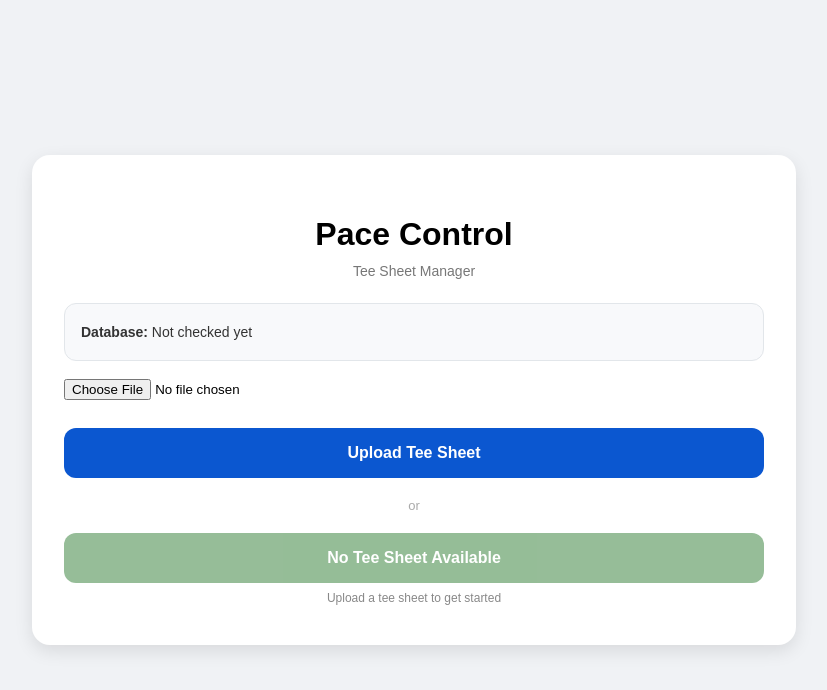
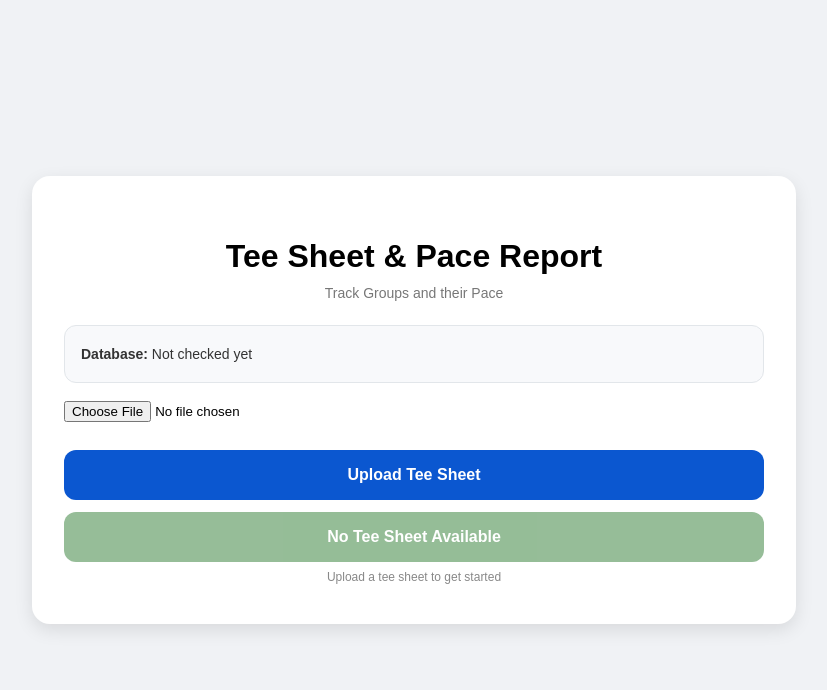
Before and after one commit to nicholasdemarcoo-ui/pacecontrol, a Flask app: page / in a window 1280 px wide. Shown: the top 690 px of the page, without its empty margins (226-1053 px from the left). Run offline with Flask 3, Linux system fonts and the light colour scheme.

Commit message:
update13

```diff
--- a/templates/index.html
+++ b/templates/index.html
@@ -3,7 +3,7 @@
 <head>
     <meta charset="UTF-8">
     <meta name="viewport" content="width=device-width, initial-scale=1.0">
-    <title>Pace Control</title>
+    <title>Course Report</title>
 
     <style>
         body {
@@ -132,8 +132,8 @@
 
     <div class="container">
 
-        <h1>Pace Control</h1>
-        <div class="subtitle">Tee Sheet Manager</div>
+        <h1>Tee Sheet & Pace Report</h1>
+        <div class="subtitle">Track Groups and their Pace</div>
 
         <div class="status-box">
             <div class="status-line"><strong>Database:</strong> {{ db_status or "Not checked yet" }}</div>
@@ -154,8 +154,6 @@
                 Upload Tee Sheet
             </button>
         </form>
-
-        <div class="divider">or</div>
 
         {% if extracted_text %}
             <button class="btn btn-open btn-disabled" disabled>
```
